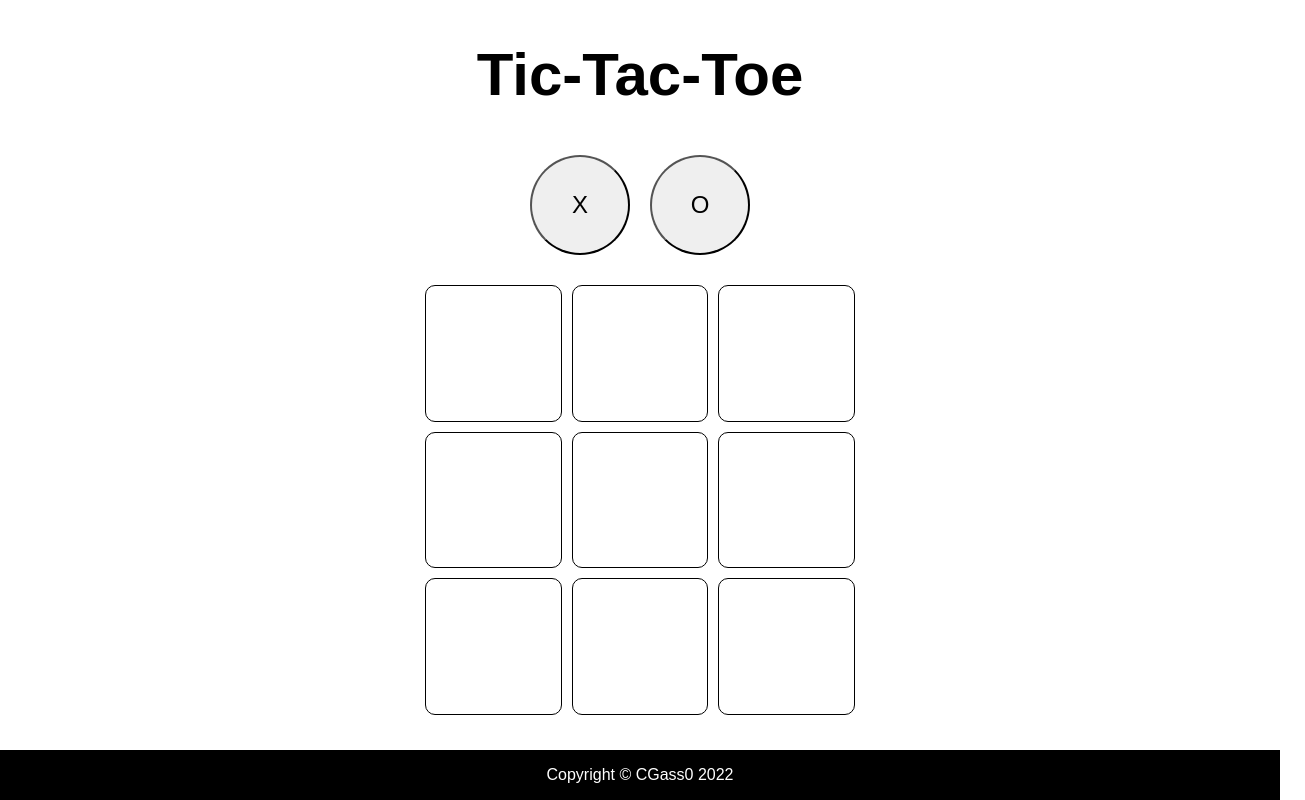
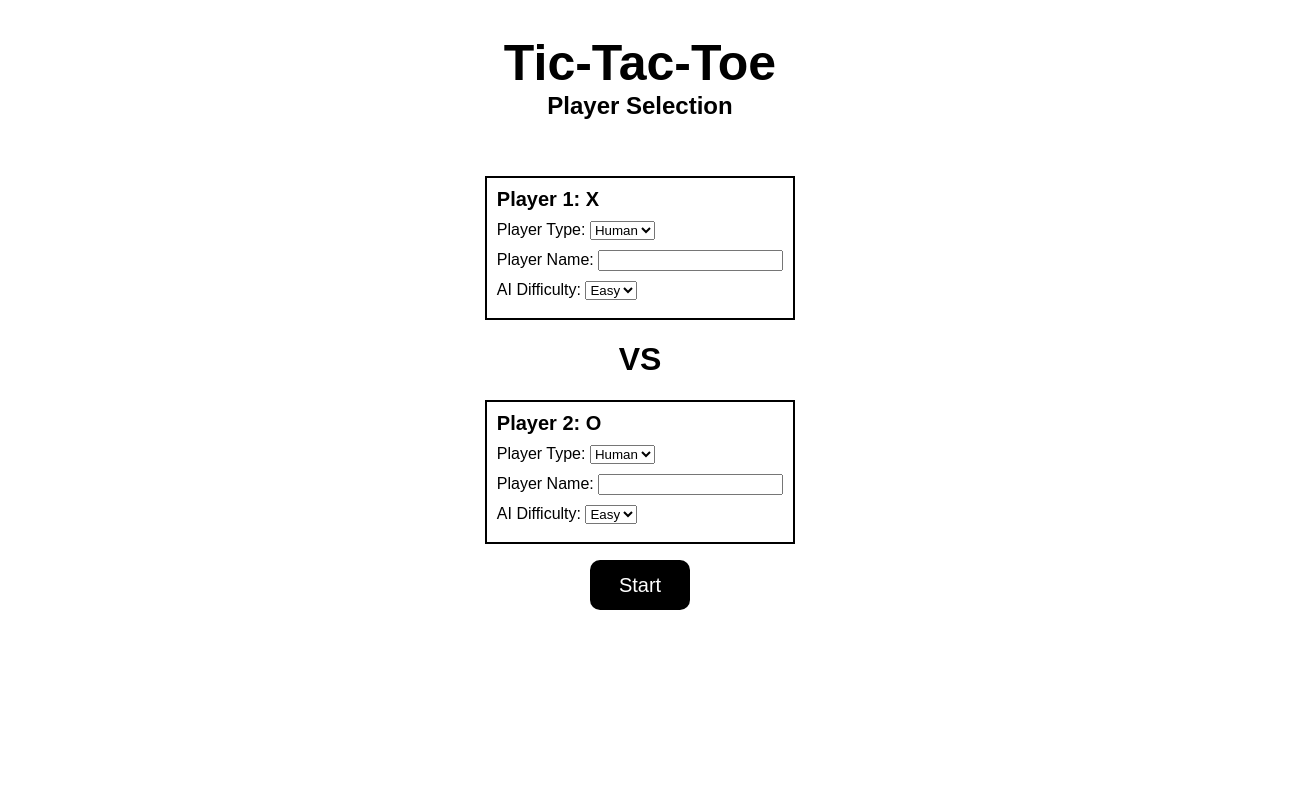
Before and after one commit to cgass0/tic-tac-toe, a plain HTML site: page index.html in a window 1280 px wide. Shown: the whole page, 1305 px wide, since content can reach past the window. Drawn offline with Linux system fonts and the light colour scheme; a web font is replaced by a local one.

Commit message:
Initial Screen for player selection added

```diff
--- a/index.html
+++ b/index.html
@@ -11,6 +11,7 @@
     <title>Tic-Tac-Toe</title>
 </head>
 <body>
+<!--Game Screen-->
     <div id="page-container" class="flex">
 
         <div id="header" class="flex">
@@ -20,11 +21,6 @@
         </div>
 
         <div id="main" class="flex">
-
-            <div id="symbolSelector" class="flex">
-                <button id="X" class="selector">X</button>
-                <button id="O" class="selector">O</button>
-            </div>
 
             <div id="gameboard" class="grid">
 
@@ -49,10 +45,73 @@
 
     </div>
 
+<!--Winner Screen-->
     <div id="winningMessageElement">
         <h1 id="winningMessageTextElement"></h1>
         <button id="restartButton">Restart</button>
     </div>
 
+
+<!--Form Screen-->
+
+    <div id="initialForm">
+
+        <div id="initialFormTitle">
+            <h1>Tic-Tac-Toe</h1>
+            <h2>Player Selection</h3>
+        </div>
+
+        <div id="player1" class="formBox">
+            <div class="playerTitle formBox-item">Player 1: X</div>
+            <div #playerType1 class="playerType formBox-item">
+                <label for="playerType">Player Type:</label>
+                <select name="types">
+                    <option value="human">Human</option>
+                    <option value="ai">AI</option>
+                </select>
+            </div>
+            <div #playerName1 class="playerName formBox-item">
+                <label for="playerName">Player Name:</label>
+                <input type="text" value="">
+            </div>
+            <div #aiDifficulty1 class="aiDifficulty formBox-item">
+                <label for="aiDifficulty">AI Difficulty:</label>
+                <select name="difficulty">
+                    <option value="easy">Easy</option>
+                    <option value="hard">Hard</option>
+                </select>
+            </div>
+
+        </div>
+
+        <div id="vs">
+            <h1 id="vs">VS</h1>
+        </div>
+
+        <div id="player2" class="formBox">
+            <div class="playerTitle formBox-item">Player 2: O</div>
+            <div #playerType2 class="playerType formBox-item">
+                <label for="playerType">Player Type:</label>
+                <select name="types">
+                    <option value="human">Human</option>
+                    <option value="ai">AI</option>
+                </select>
+            </div>
+            <div #playerName2 class="playerName formBox-item">
+                <label for="playerName">Player Name:</label>
+                <input type="text" value="">
+            </div>
+            <div #aiDifficulty1 class="aiDifficulty formBox-item">
+                <label for="aiDifficulty">AI Difficulty:</label>
+                <select name="difficulty">
+                    <option value="easy">Easy</option>
+                    <option value="hard">Hard</option>
+                </select>
+            </div>
+        </div>
+
+        <button>Start</button>
+
+    </div>
 </body>
 </html>
--- a/style.css
+++ b/style.css
@@ -34,10 +34,12 @@ body {
 #header {
     height: 100px;
     font-size: 30px;
+    width: 100%;
 }
 
 #main {
     flex-direction: column;
+    width: 100%;
     flex-grow: 1;
     align-items: center;
 }
@@ -84,10 +86,13 @@ body {
 
 #footer {
     height: 50px;
+    width: 100%;
     background-color: black;
     color: white;
 }
 
+
+/* Winning Page Screen */
 
 #winningMessageElement {
     position: fixed;
@@ -95,7 +100,7 @@ body {
     left: 0;
     right: 0;
     bottom: 0;
-    background-color: rgba(0, 0, 0, 0.85);
+    background-color: rgba(0, 0, 0, 0.9);
     display: none;
     z-index: 1;
     justify-content: center;
@@ -121,3 +126,69 @@ body {
     font-size: 30px;
     cursor: pointer;
 }
+
+/* Initial Form Screen */
+
+#initialForm {
+    position: fixed;
+    top: 0;
+    left: 0;
+    right: 0;
+    bottom: 0;
+    background-color: var(--light-mode-color-1);
+    color: var(--light-mode-color-2);
+    display: none;
+    z-index: 1;
+    justify-items: center;
+    margin: 0;
+}
+
+#initialForm {
+    display: grid;
+    grid-template-rows: 10vh 30vh 10vh 20vh 20vh;
+    width: 100%;
+    height: 100%;
+}
+
+.formBox {
+    border: 2px solid var(--light-mode-color-2);
+    height: 15vh;
+    padding: 10px
+}
+
+.formBox-item {
+    margin-bottom: 10px;
+}
+
+#player1 {
+    align-self: end;
+}
+
+.playerTitle {
+    font-weight: 700;
+    font-size: 20px;
+}
+
+#initialFormTitle {
+    text-align: center;
+}
+
+#initialFormTitle>h1 {
+    font-size: 50px;
+    margin-bottom: 0%;
+}
+
+#initialFormTitle>h2 {
+    margin: 0;
+}
+
+#initialForm button {
+    height: 50px;
+    width: 100px;
+    border: none;
+    border-radius: 10px;
+    background-color: var(--light-mode-color-2);
+    color: var(--light-mode-color-1);
+    font-size: 20px;
+    cursor: pointer;
+}
```
